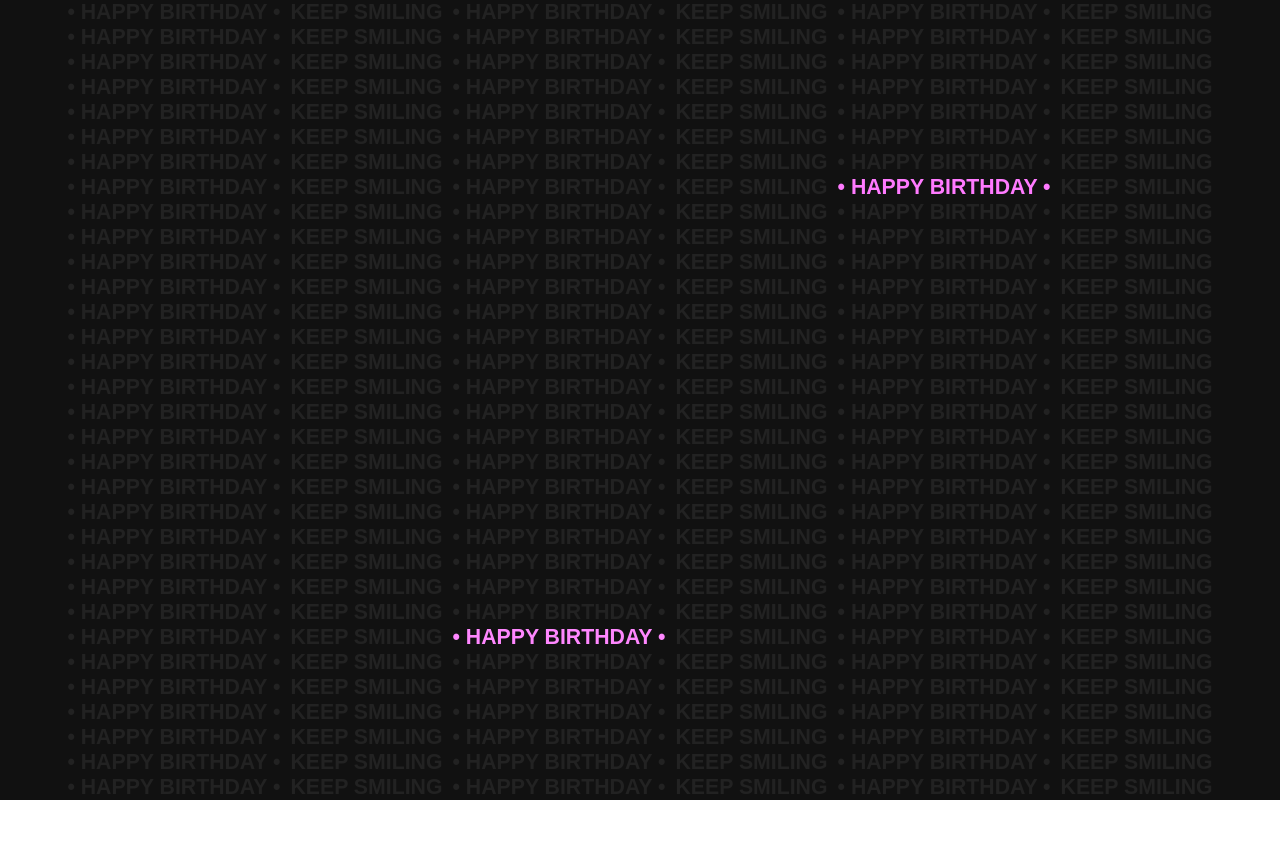
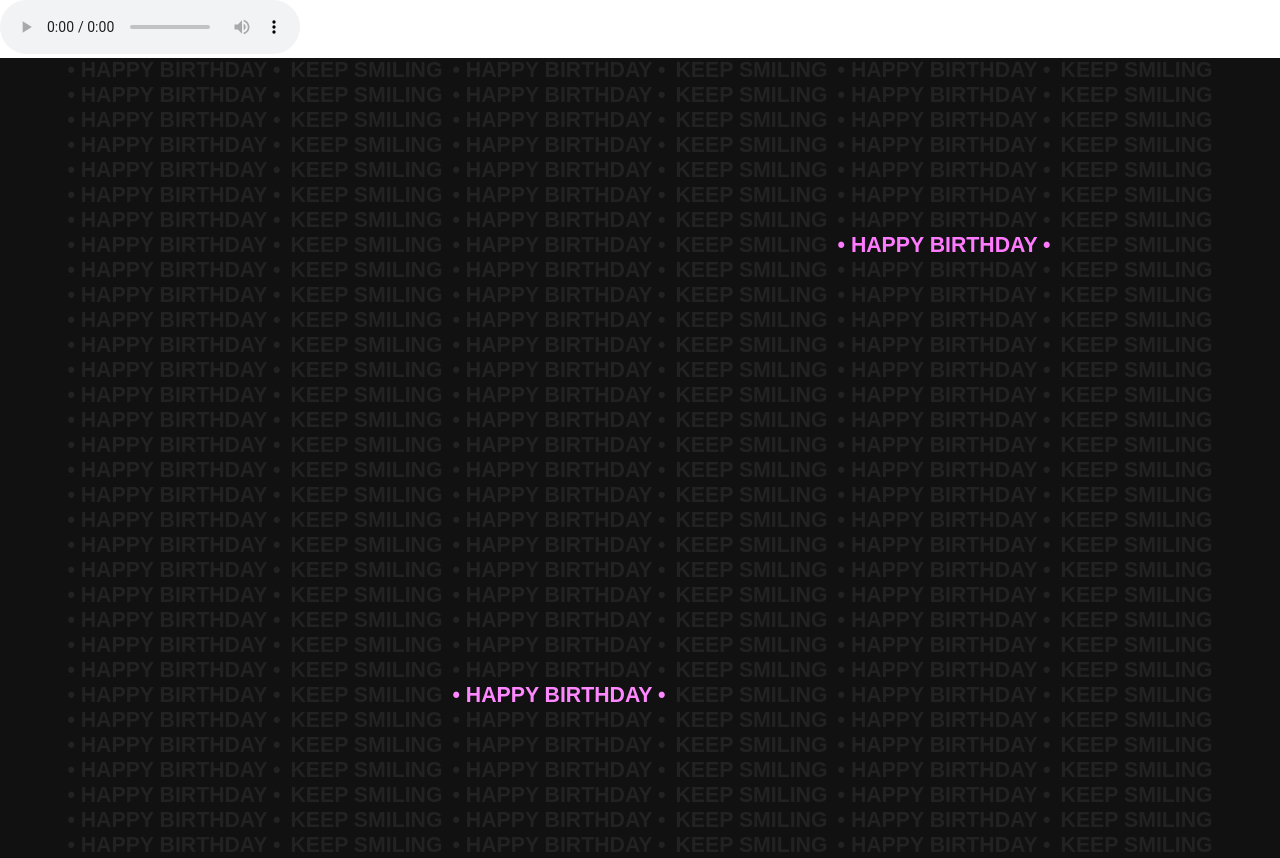
Before and after one commit to BlueMoonxyz/HPBD, a plain HTML site: page index.html in a window 1280 px wide. Before the commit the page ends 800 px from the top, so only its background shows below. Drawn offline with Linux system fonts and the light colour scheme.

Commit message:
Update index.htmldd

```diff
--- a/index.html
+++ b/index.html
@@ -10,7 +10,7 @@
 
 <body>
 
-    <audio loop autoplay>
+    <audio controls>
         <source src="./music/hpbd.mp3">
         </source>
     </audio>
```
